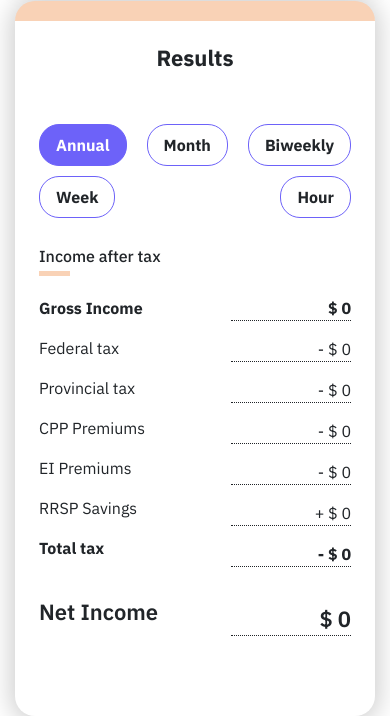
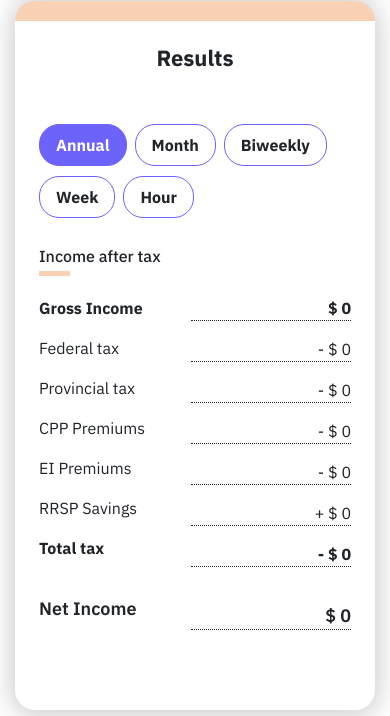
Before and after one commit to oni20/Tax-Calculator, a Next.js app in the folder tax-calculator-next/: page / in a window 390 px wide. Shown: the part 728-1444 px from the top of the page. Built offline with nearby package versions, Linux system fonts and the light colour scheme; no server answers.

Commit message:
1. $ in one line 2. Mobile tabs rendering fix 3. remove px and use rem function

```diff
--- a/tax-calculator-next/components/Body/Body.js
+++ b/tax-calculator-next/components/Body/Body.js
@@ -131,7 +131,7 @@ const Body = () => {
 
       <Container className='mt-5'>
         <Row>
-          <Col sm={5} xs={12}>
+          <Col lg={5} xs={12}>
             <CardUp cardTitle={content.body.CalculationTitle} cardAssent={BodyStyle.card_up__color__teal}>
               <Form action='#' noValidate validated={validated} onSubmit={handleSubmit}>
                 <Form.Group controlId='formSelectProvince'>
@@ -221,7 +221,7 @@ const Body = () => {
             </CardUp>
           </Col>
 
-          <Col sm={7} xs={12}>
+          <Col lg={7} xs={12}>
             <div role="region" aria-live="polite">
               <ResultCard
                 isEmploymentIncomeQuery={isEmploymentIncomeQuery}
--- a/tax-calculator-next/components/Body/ResultCard.js
+++ b/tax-calculator-next/components/Body/ResultCard.js
@@ -42,7 +42,7 @@ const ResultCard = (props) => {
       >
         <Row>
           <Col sm={12}>
-            <Nav fill variant="pills" className="flex-row mb-4 justify-content-between">
+            <Nav fill variant="pills" className="flex-row mb-4 justify-content-md-between justify-content-start">
               {
                 tabNames.map((tab, index) => {
                   return (
--- a/tax-calculator-next/components/Body/body.module.scss
+++ b/tax-calculator-next/components/Body/body.module.scss
@@ -15,7 +15,7 @@
     appearance: none;
     font-weight: 500;
     //background-color: $grey__medium;
-    border: 0.1rem solid $grey__disabled;
+    border: rem(1px) solid $grey__disabled;
     background-repeat: no-repeat;
     background-position: 95% 50%;
     //box-shadow: 1px 2px 4px -1px $grey__dark;
@@ -37,7 +37,7 @@
     }
 
     &:focus {
-        border: 0.1rem solid $blue;
+        border: rem(1px) solid $blue;
     }
 }
 
@@ -57,7 +57,7 @@
 
         &:focus {
             outline: 0;
-            border: 0.1rem solid $blue;
+            border: rem(1px) solid $blue;
         }
     }
 }
--- a/tax-calculator-next/components/common/salarycontainer.module.scss
+++ b/tax-calculator-next/components/common/salarycontainer.module.scss
@@ -27,7 +27,7 @@
         width: rem(200px);
         text-align: right;
         @media screen and (min-width: em(200px)) and (max-width: em(767px)) {
-            width: rem(120px);
+            width: rem(160px);
         }
     }
 
@@ -39,4 +39,7 @@
     font-size: $f-22;
     font-weight: 600;
     margin-top: rem(35px);
+     @media screen and (min-width: em(200px)) and (max-width: em(500px)) {
+         font-size: $f-18;
+     }
 }
--- a/tax-calculator-next/styles/globals.scss
+++ b/tax-calculator-next/styles/globals.scss
@@ -226,10 +226,19 @@ form .material-icons {
 
 //Nav bootstrap override
 .nav-link {
-	border: 1px solid #6d62f9;
+	border: rem(1px) solid #6d62f9;
 }
 
 .nav-fill>.nav-link,
 .nav-fill .nav-item{
 	flex: 0 1 auto;
 }
+
+.nav{
+	.nav-item{
+		margin-right: rem(8px);
+		&:last-of-type{
+			margin-right: 0;
+		}
+	}
+}
```
Also changed, not shown: tax-calculator-next/styles/variables.scss (line endings or trailing spaces).
